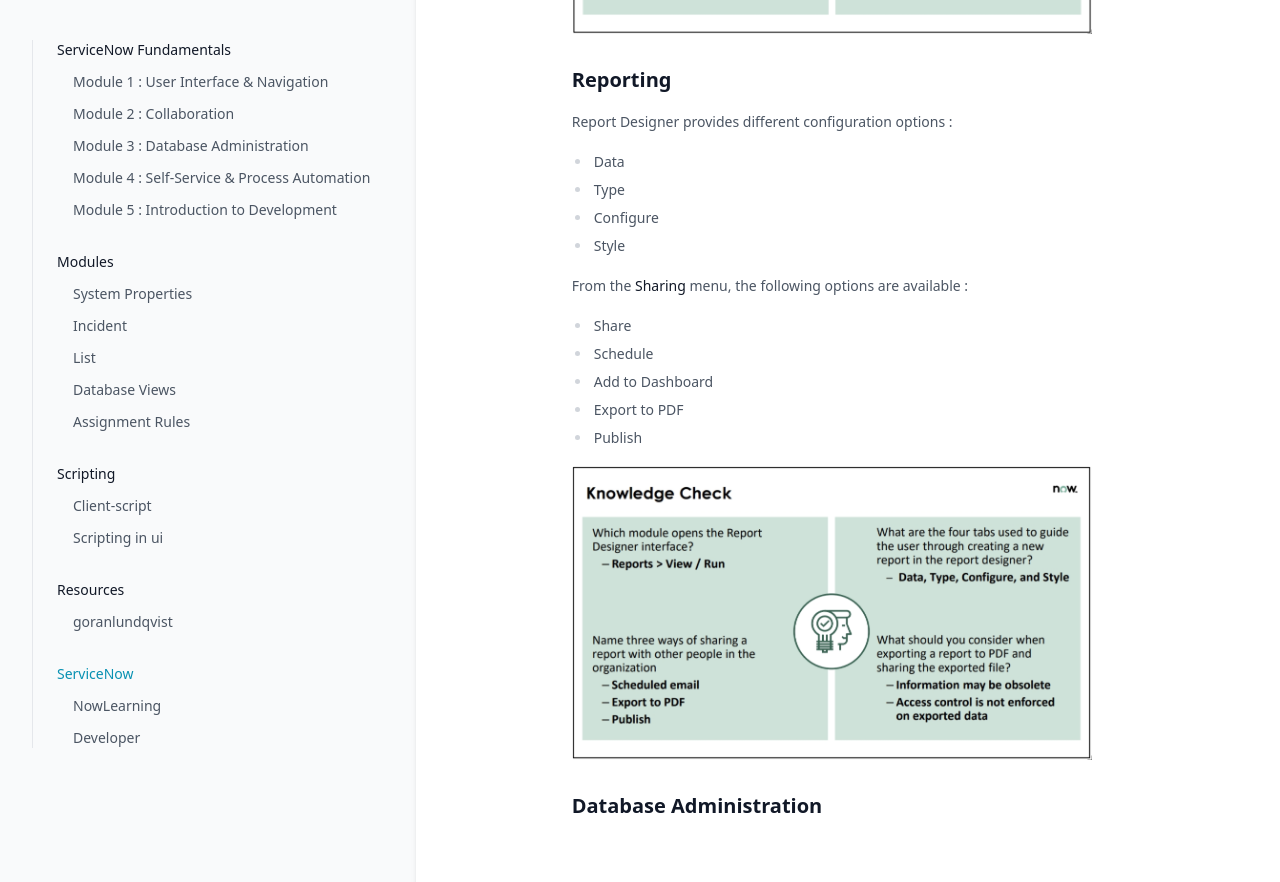
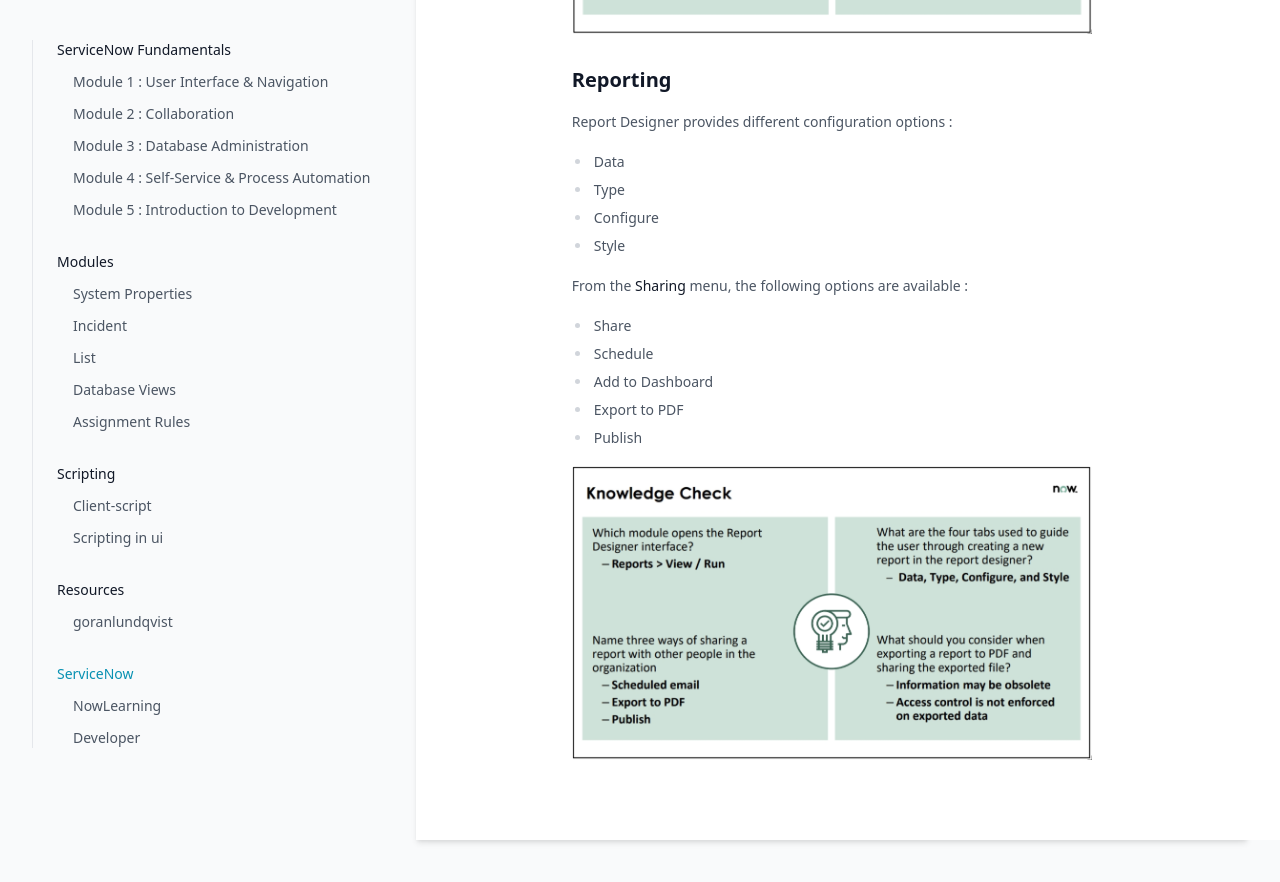
Before and after one commit to greglejeune/ebook, a Jekyll site: the page built from _servicenow/2021-11-01-snf-module2.md, in a window 1280 px wide and 900 px high, scrolled down 2726 px. Shown: the top 882 px of the window. Built offline with Jekyll 4.4.1, drawn with Linux system fonts in a browser that asks for light colours.

Commit message:
Update 2021-11-01-snf-module2.md

```diff
--- a/_servicenow/2021-11-01-snf-module2.md
+++ b/_servicenow/2021-11-01-snf-module2.md
@@ -132,5 +132,3 @@ category: snf
 </ul>
 
 <img src="https://greglejeune.github.io/ebook/img/SNFundamentals2-3.png">
-
-<h2>Database Administration</h2>
```
